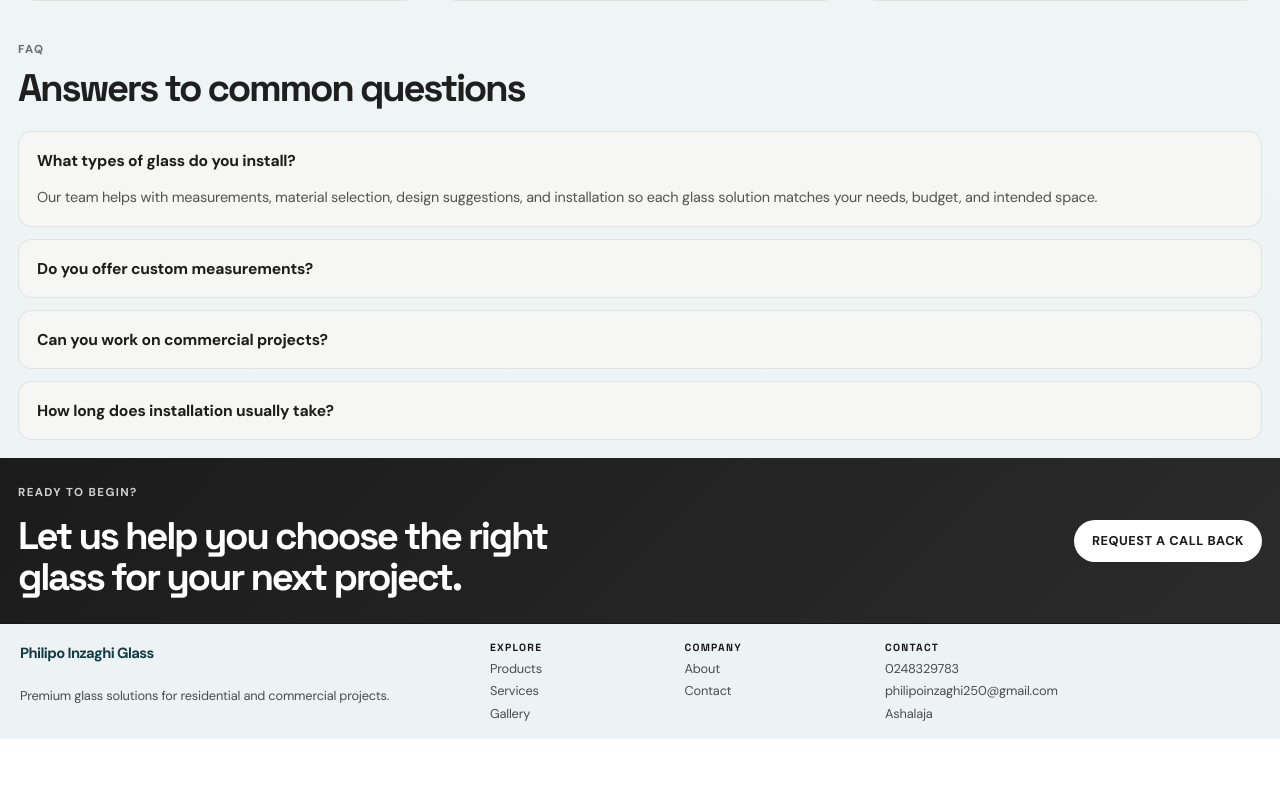
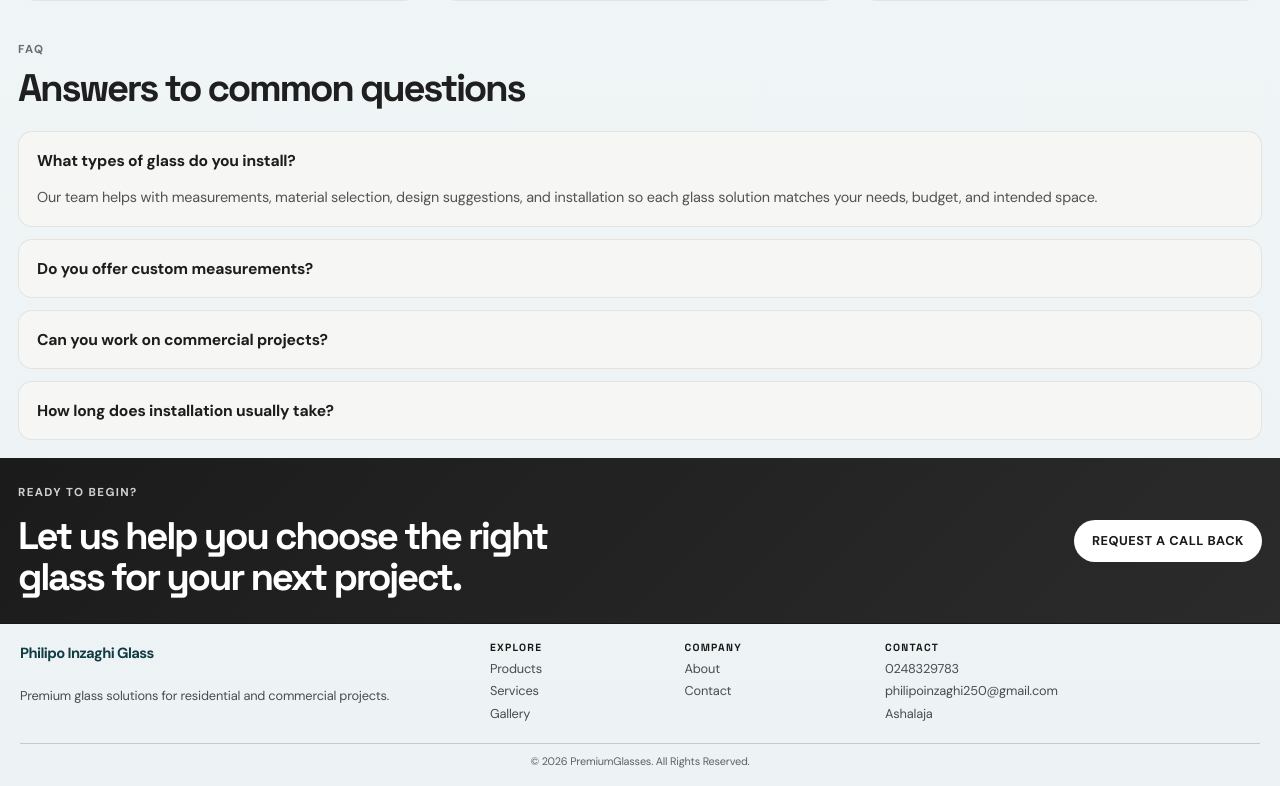
Before and after one commit to Uncle2-Tee/Premiumglasses, a Next.js app: page / in a window 1280 px wide. Shown: the part 1811-2597 px from the top of the page. Before the commit the page ends 2550 px from the top, so only its background shows below. Built offline with nearby package versions, Linux system fonts and the light colour scheme.

Commit message:
footer updated

```diff
--- a/app/globals.css
+++ b/app/globals.css
@@ -656,6 +656,7 @@ p { font-size: 1rem; }
 
 .glass-footer-links h2,
 .glass-footer-meta h2 { margin: 0 0 2px; color: #171717; font-size: .65rem; font-weight: 800; letter-spacing: .12em; text-transform: uppercase; }
+.glass-footer-copyright { grid-column: 1 / -1; margin: 0; padding-top: 10px; border-top: 1px solid rgba(23, 23, 23, .18); color: rgba(18, 18, 18, .65); font-size: .68rem; line-height: 1.4; text-align: center; }
 
 @media (max-width: 900px) {
   .glass-hero,
--- a/components/site-footer.tsx
+++ b/components/site-footer.tsx
@@ -33,6 +33,7 @@ export function SiteFooter() {
         <a href="mailto:philipoinzaghi250@gmail.com">philipoinzaghi250@gmail.com</a>
         <span>Ashalaja</span>
       </div>
+      <p className="glass-footer-copyright">© 2026 PremiumGlasses. All Rights Reserved.</p>
     </footer>
   );
 }
```
